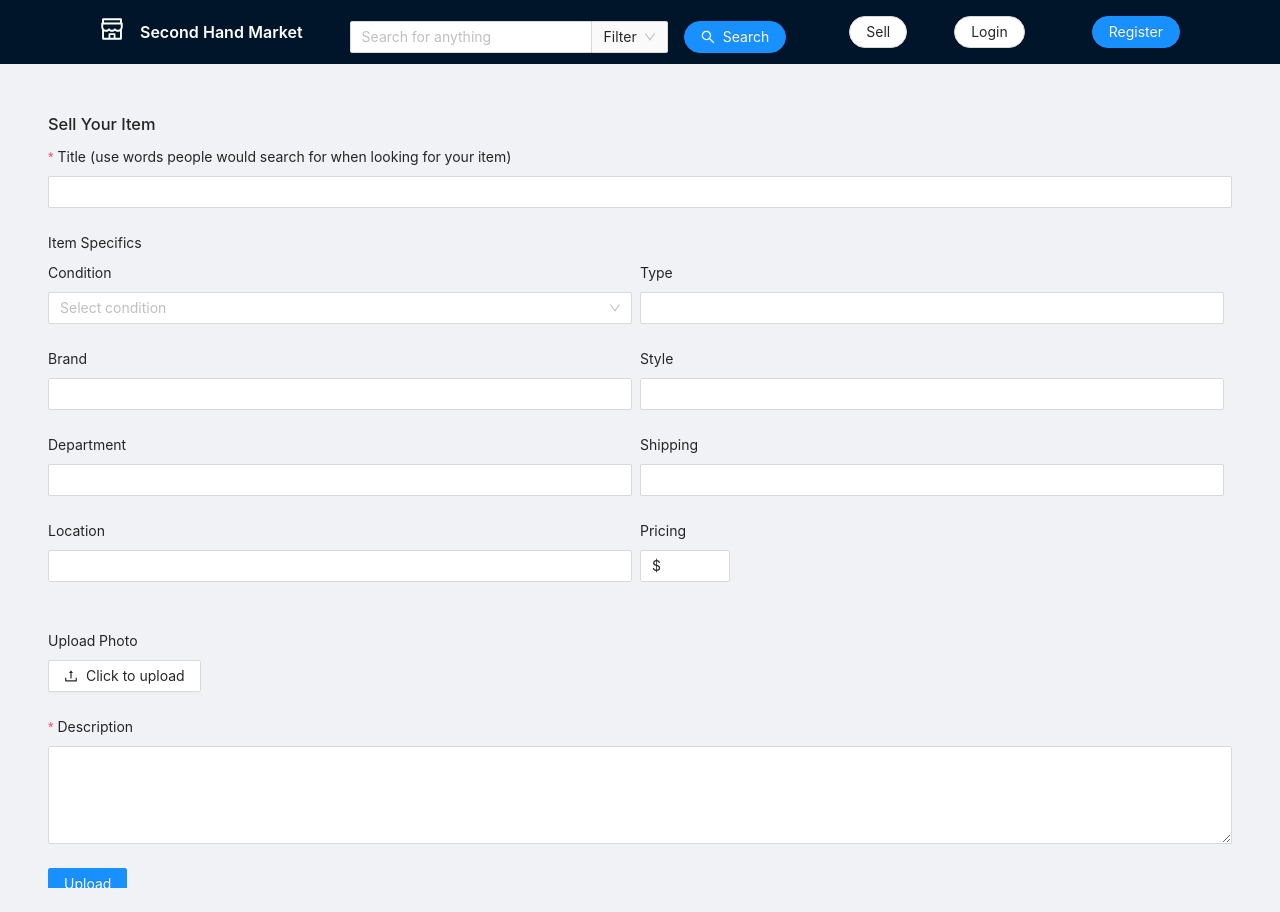
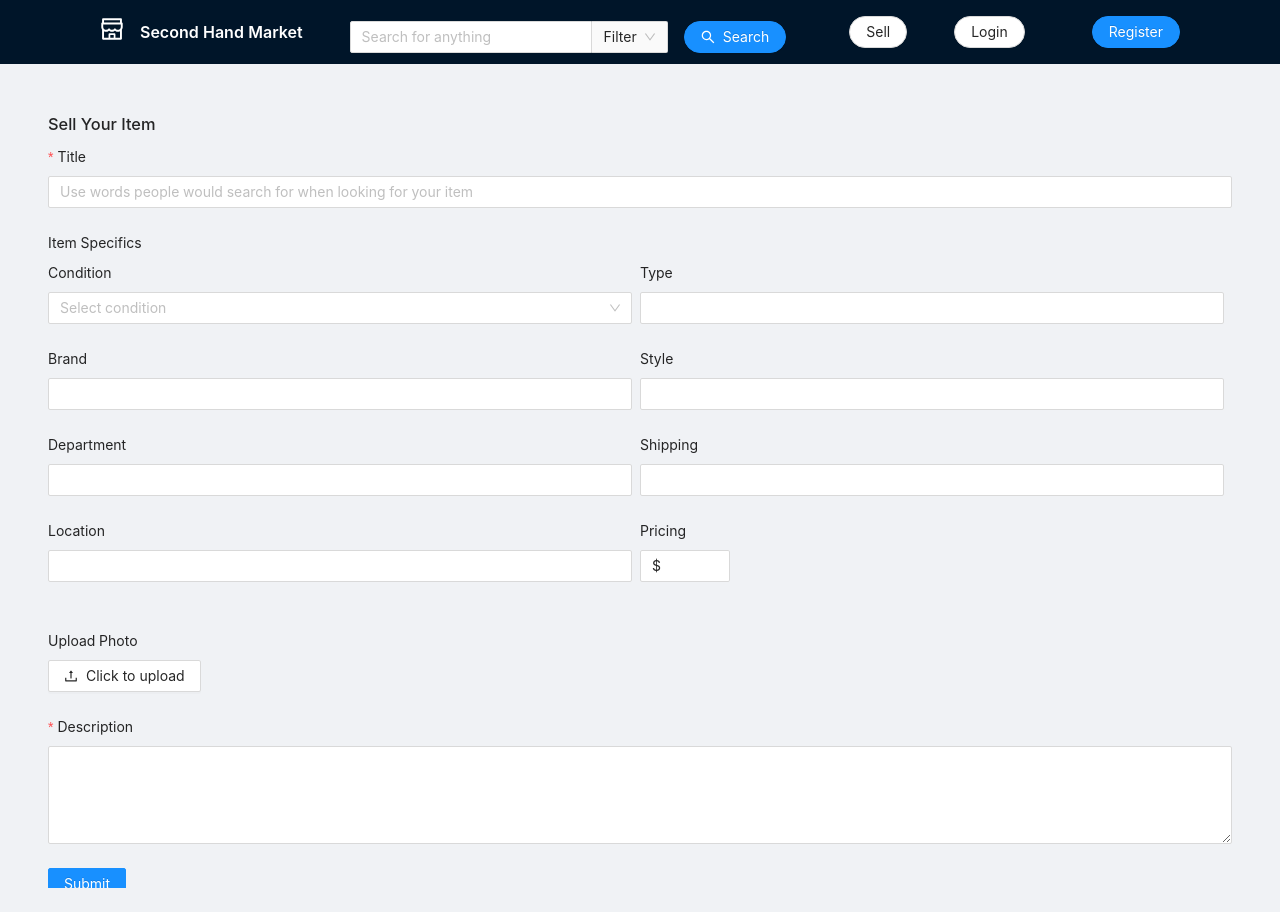
Before and after one commit to YuminoAtsuyoshi/Second-Hand-Market-App-Frontend, a React (Create React App) app: page /sell in a window 1280 px wide. Built offline with nearby package versions, Linux system fonts and the light colour scheme.

Commit message:
Update Sell.js

```diff
--- a/src/pages/Sell.js
+++ b/src/pages/Sell.js
@@ -10,7 +10,6 @@ function Sell() {
 
   const handleSubmit = (values) => {
     console.log("Form Submitted:", values);
-
   };
 
   return (
@@ -23,10 +22,10 @@ function Sell() {
         <Form layout="vertical" onFinish={handleSubmit}>
           <Form.Item
             name="title"
-            label="Title (use words people would search for when looking for your item)"
+            label="Title"
             rules={[{ required: true, message: "Please input the title!" }]}
           >
-            <Input />
+            <Input placeholder="Use words people would search for when looking for your item" />
           </Form.Item>
 
           <Form.Item label="Item Specifics">
@@ -135,7 +134,7 @@ function Sell() {
 
           <Form.Item>
             <Button type="primary" htmlType="submit">
-              Upload
+              Submit
             </Button>
           </Form.Item>
         </Form>
```
